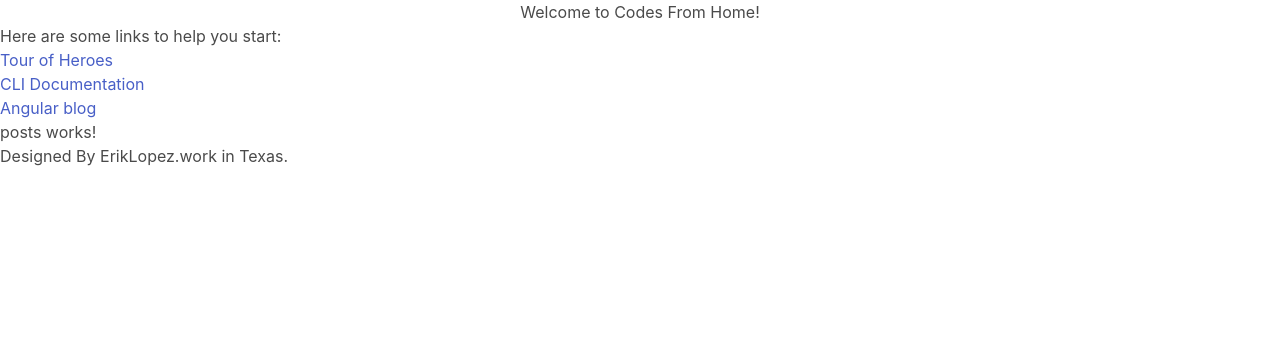
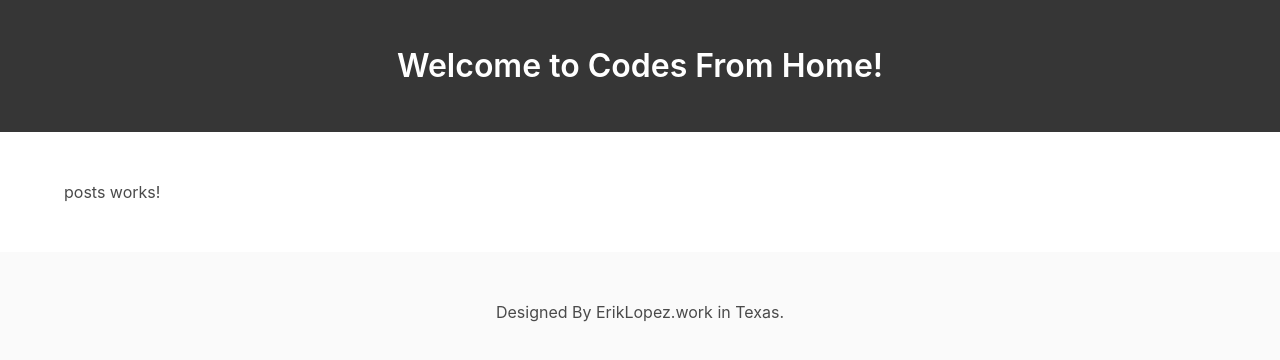
Before and after one commit to pixelador/codesfromhome-angular, an Angular app: page / in a window 1280 px wide. Shown: the top 360 px of the page. Built offline with nearby package versions, Linux system fonts and the light colour scheme.

Commit message:
Adds bulma classes to templates

```diff
--- a/src/app/app.component.html
+++ b/src/app/app.component.html
@@ -1,17 +1,8 @@
+
 <app-header title={{title}}></app-header>
-<!--The content below is only a placeholder and can be replaced.-->
-<h2>Here are some links to help you start: </h2>
-<ul>
-  <li>
-    <h2><a target="_blank" rel="noopener" href="https://angular.io/tutorial">Tour of Heroes</a></h2>
-  </li>
-  <li>
-    <h2><a target="_blank" rel="noopener" href="https://github.com/angular/angular-cli/wiki">CLI Documentation</a></h2>
-  </li>
-  <li>
-    <h2><a target="_blank" rel="noopener" href="https://blog.angular.io/">Angular blog</a></h2>
-  </li>
-</ul>
-
-<router-outlet></router-outlet>
+<section class="section">
+  <div class="container">
+    <router-outlet></router-outlet>
+  </div>
+</section>
 <app-footer></app-footer>
--- a/src/app/footer/footer.component.html
+++ b/src/app/footer/footer.component.html
@@ -1,3 +1,9 @@
-<p>
-  Designed By ErikLopez.work in Texas.
-</p>
+<footer class="footer">
+  <div class="container">
+    <div class="content has-text-centered">
+        <p>
+            Designed By ErikLopez.work in Texas.
+          </p>
+    </div>
+  </div>
+</footer>
--- a/src/app/header/header.component.html
+++ b/src/app/header/header.component.html
@@ -1,5 +1,10 @@
-<div style="text-align:center">
-  <h1>
-    Welcome to {{ title }}!
-  </h1>
-</div>
+<section class="hero is-dark has-text-centered">
+  <div class="hero-body">
+    <div class="container">
+      <h1 class="title">
+        Welcome to {{ title }}!
+      </h1>
+      <!-- <app-nav-menu></app-nav-menu> -->
+    </div>
+  </div>
+</section>
```
